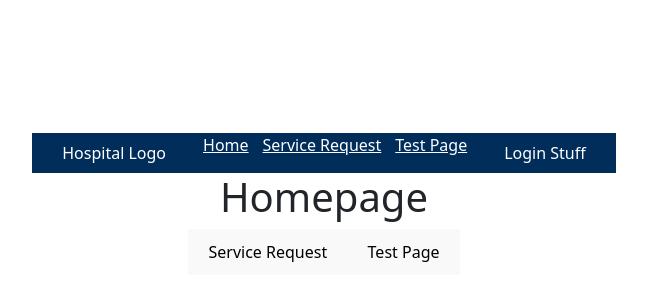
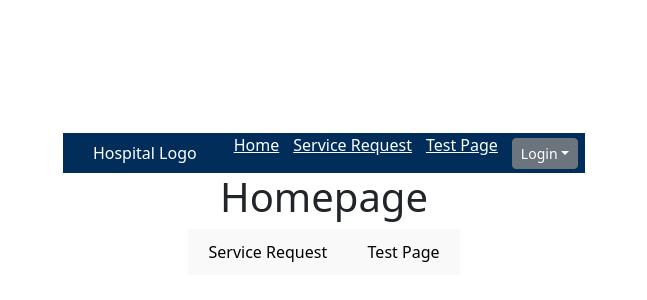
Before and after one commit to Landaman/softeng-framework-mqp, a React (Vite) app in the folder apps/frontend/: page / in a window 1280 px wide. Shown: the part 196-496 px from the top of the page, without its empty margins (316-963 px from the left). Built offline with nearby package versions, Linux system fonts and the light colour scheme.

Commit message:
Added login dropdown
Added auth0 package

```diff
--- a/apps/frontend/package.json
+++ b/apps/frontend/package.json
@@ -14,6 +14,7 @@
     "docker:upload": "docker push irwright13/softeng-mqp:frontend"
   },
   "dependencies": {
+    "@auth0/auth0-react": "^2.1.1",
     "@popperjs/core": "^2.11.8",
     "axios": "^1.4.0",
     "bootstrap": "^5.2.3",
--- a/apps/frontend/src/NavBar.tsx
+++ b/apps/frontend/src/NavBar.tsx
@@ -1,4 +1,6 @@
 import "./NavBar.css";
+import { Dropdown } from "react-bootstrap";
+import { LinkContainer } from "react-router-bootstrap";
 function NavBar() {
   return (
     <div className={"navBar"}>
@@ -14,7 +16,19 @@ function NavBar() {
           <p>Test Page</p>
         </a>
       </div>
-      <p className={"navBarLogin"}>Login Stuff</p>
+      <Dropdown id="loginDropdown" className="navBarLink">
+        <Dropdown.Toggle variant="secondary" size="sm">
+          Login
+        </Dropdown.Toggle>
+        <Dropdown.Menu>
+          <LinkContainer to="/login">
+            <Dropdown.Item>Login</Dropdown.Item>
+          </LinkContainer>
+          <LinkContainer to="/login">
+            <Dropdown.Item>Logout</Dropdown.Item>
+          </LinkContainer>
+        </Dropdown.Menu>
+      </Dropdown>
     </div>
   );
 }
```
Also changed, not shown: 2 other files (tests, documents, lock files or other folders).
